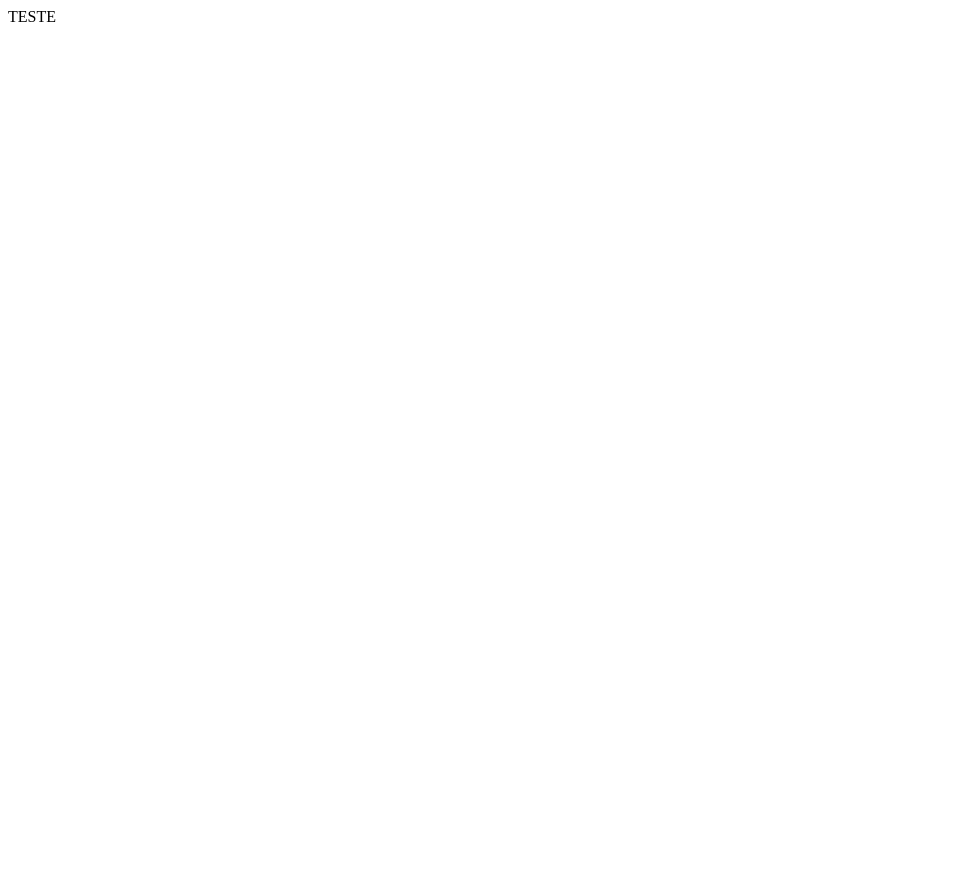
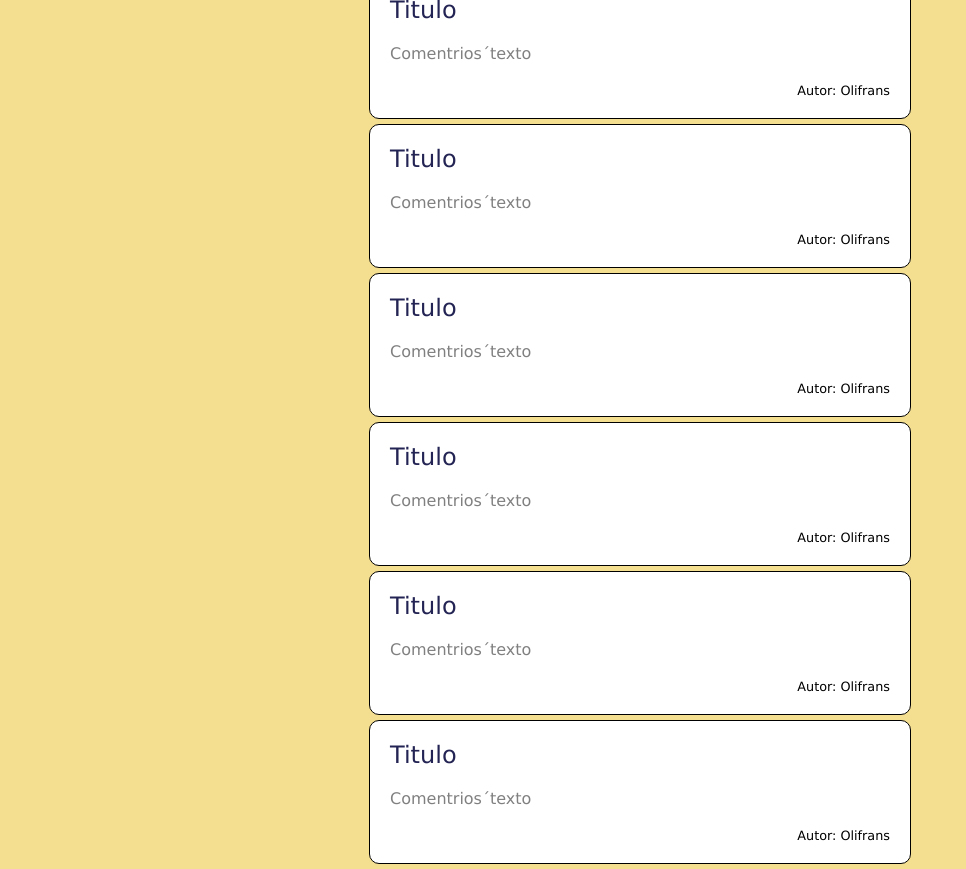
Before and after one commit to Olifrans/react-learning-all, a React (Create React App) app: page / in a window 1280 px wide. Shown: the whole page, without its empty margins (0-966 px from the left). Before the commit the page ends 800 px from the top, so only its background shows below. Built offline with nearby package versions, Linux system fonts and the light colour scheme.

Commit message:
feat: Introdução a componets

```diff
--- /dev/null
+++ b/src/App.tsx
@@ -0,0 +1,17 @@
+import Comentarios from "./components/Comentarios";
+
+function App() {
+  return (
+    <>
+      <h1>Comentários realizados</h1>
+      <Comentarios />
+      <Comentarios />
+      <Comentarios />
+      <Comentarios />
+      <Comentarios />
+      <Comentarios />
+    </>
+  );
+}
+
+export default App;
--- /dev/null
+++ b/src/components/Comentarios.tsx
@@ -0,0 +1,15 @@
+import "./comentario.css";
+
+function Comentarios() {
+  return (
+    <>
+      <section className="comment">
+        <p className="titulo">Titulo</p>
+        <p className="texto">Comentrios´texto </p>
+        <p className="author">Autor: Olifrans</p>
+      </section>
+    </>
+  );
+}
+
+export default Comentarios;
--- /dev/null
+++ b/src/components/comentario.css
@@ -0,0 +1,27 @@
+.comment {
+  min-width: 500px;
+  padding: 20px;
+  margin: 5px;
+  border: 1px solid black;
+  border-radius: 10px;
+  background-color: white;
+  color: black;
+}
+
+.titulo {
+  font-size: 1.5em;
+  color: rgb(36, 36, 84);
+  margin-bottom: 20px;
+}
+
+.texto {
+  font-size: 1em;
+  color: gray;
+  margin-bottom: 20px;
+}
+
+.author {
+  text-align: right;
+  font-size: 0.8em;
+  color: black;
+}
--- /dev/null
+++ b/src/index.css
@@ -0,0 +1,14 @@
+* {
+  margin: 0;
+  padding: 0;
+}
+
+body {
+  font-family: Verdana, Geneva, Tahoma, sans-serif;
+  background-color: rgb(244, 222, 144);
+  display: flex;
+  flex-direction: column;
+  align-items: center;
+  justify-content: center;
+  height: 100vh;
+}
--- a/src/index.tsx
+++ b/src/index.tsx
@@ -1,8 +1,7 @@
+import ReactDOM from "react-dom/client";
+import App from "./App";
+import "./index.css";
 
-import ReactDOM from "react-dom/client"
+const root = document.querySelector("#root");
 
-
-
-
-const root = document.querySelector("#root")
-ReactDOM.createRoot(root).render("TESTE")
+ReactDOM.createRoot(root).render(<App />);
```
